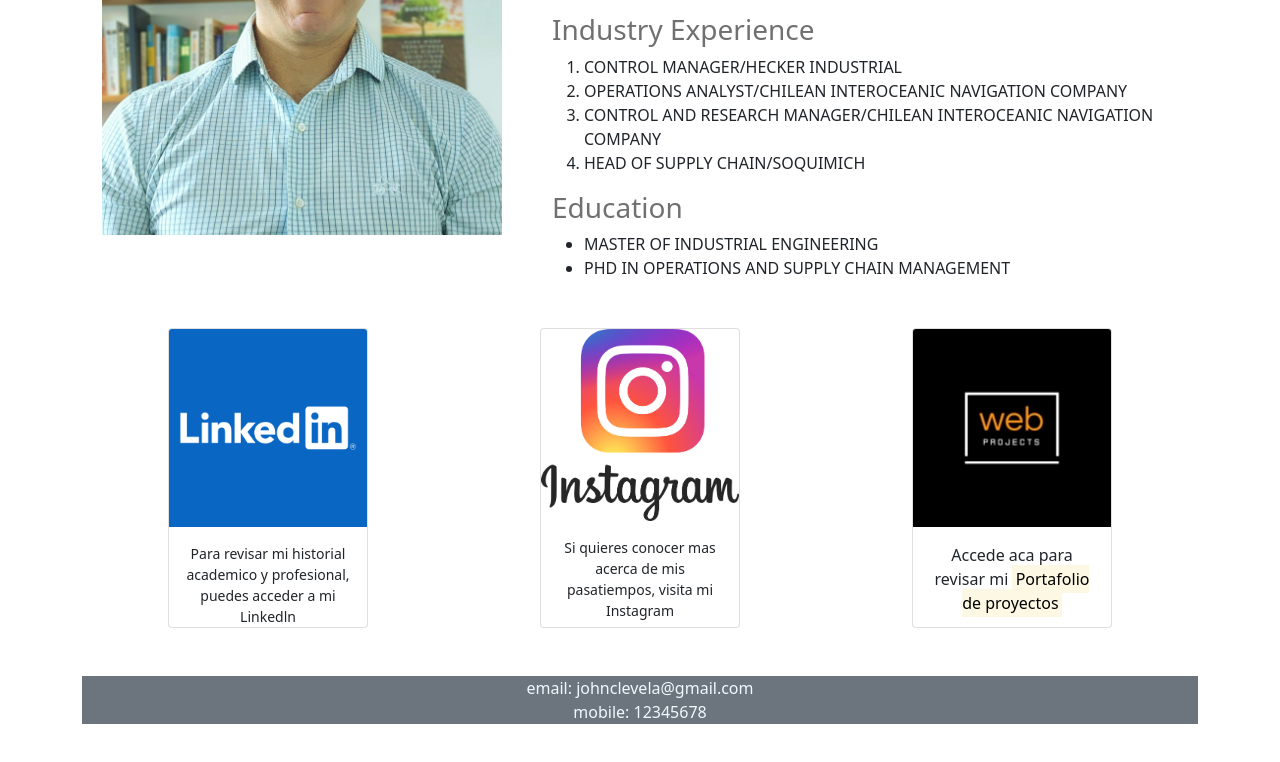
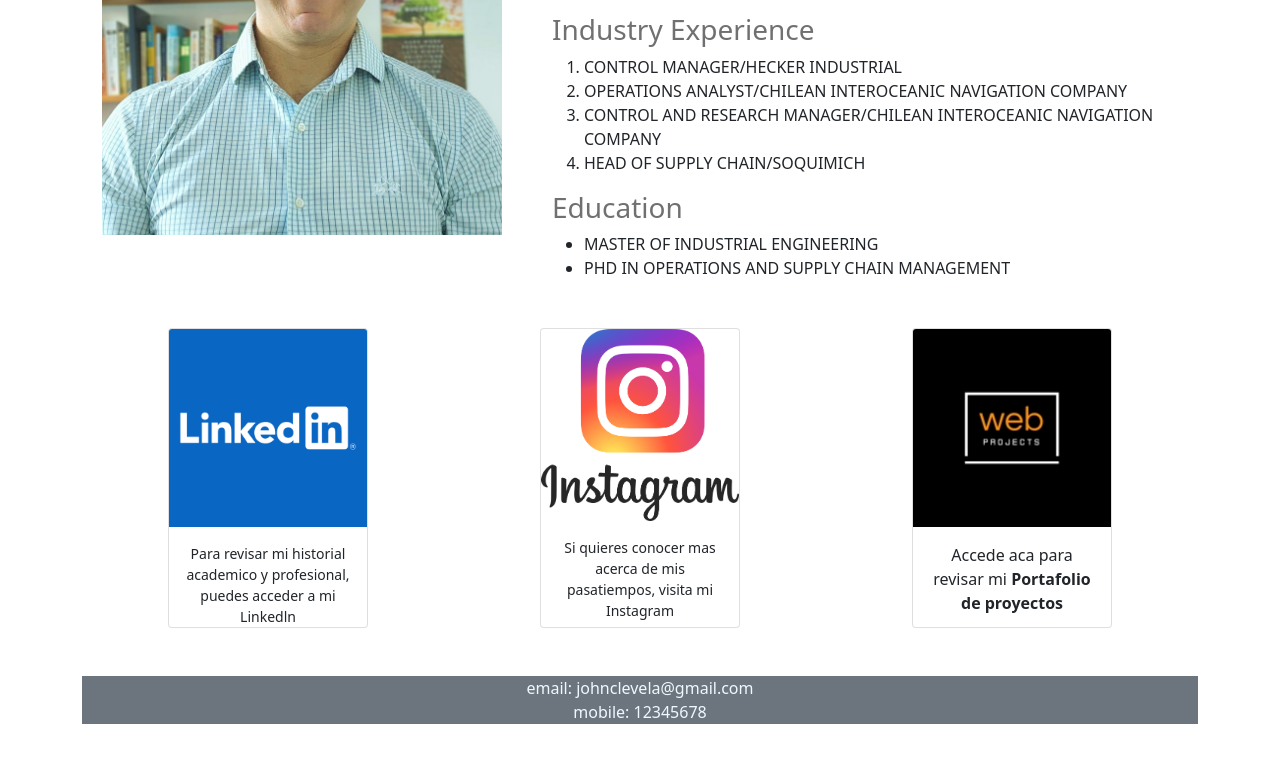
Before and after one commit to karenalfaro/Desafio6_CV-mejorado, a plain HTML site: page index.html in a window 1280 px wide. Shown: the part 445-1207 px from the top of the page. Drawn offline with nearby package versions, Linux system fonts and the light colour scheme.

Commit message:
Update index.html

```diff
--- a/index.html
+++ b/index.html
@@ -99,7 +99,7 @@
                         <div class="card" style="width: 200px; height: 300px;  margin-bottom: 2rem; margin-top: 2rem;">
                             <a href = "portfolio.html" target="_blank"><img class="card-img-top" src="./assets/images/web-projects-logo-design-template-1439b5f01c9a02c1226566.jpg" alt="Projects"></a>
                             <div class="card-body">
-                                <p class="card-title" >Accede aca para revisar mi <mark>Portafolio de proyectos</mark></p>
+                                <p class="card-title" >Accede aca para revisar mi <strong>Portafolio de proyectos</strong></p>
                             </div>
                         </div>
                     </div>
```
